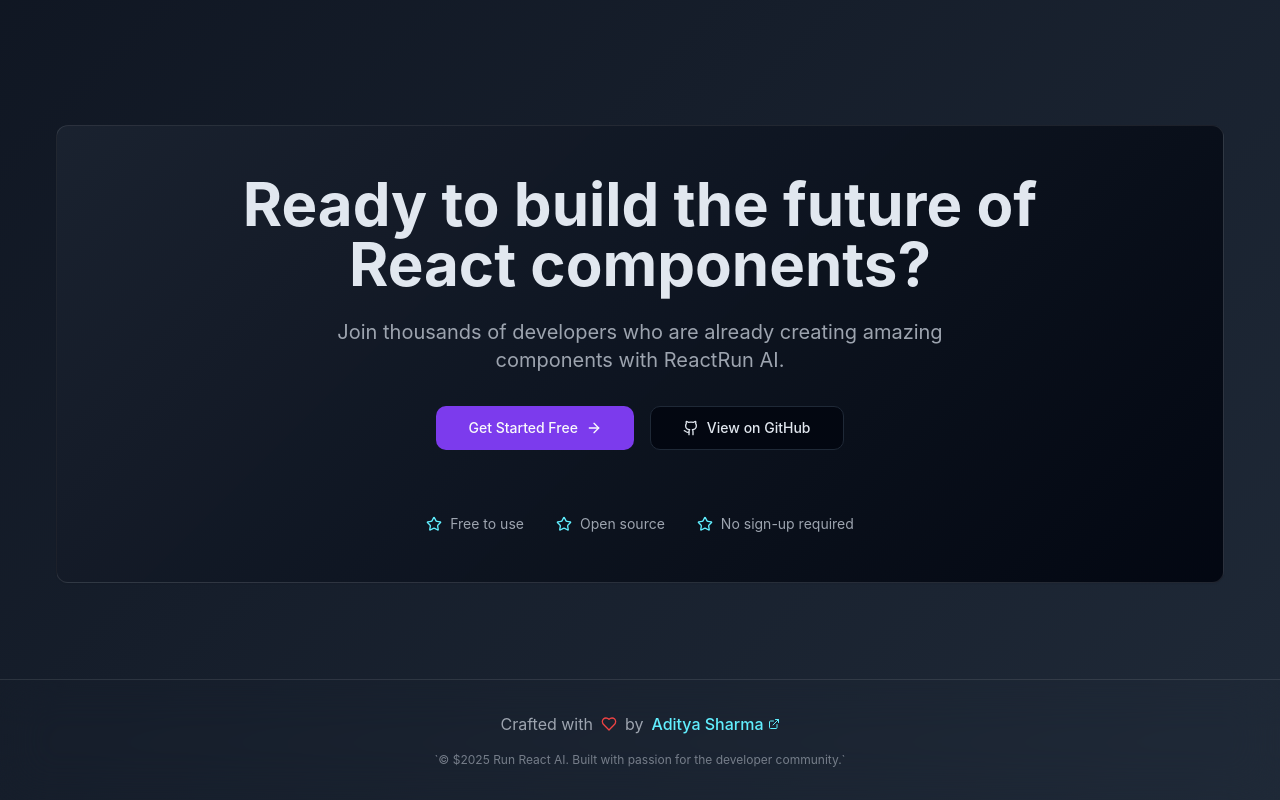
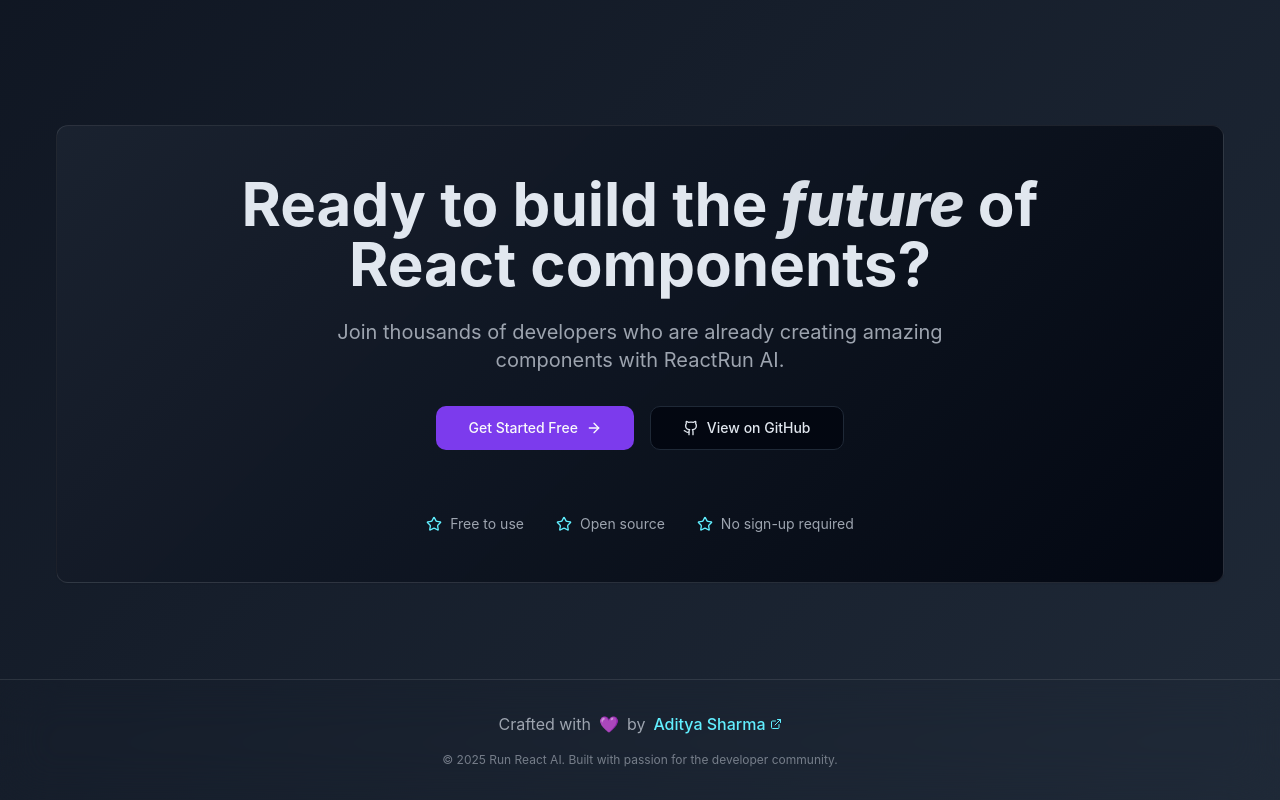
Before and after one commit to Adi4512/runable-on-steroid, a React (Vite) app: page / in a window 1280 px wide. Shown: the part 1779-2579 px from the top of the page. Built offline with nearby package versions, Linux system fonts and the light colour scheme.

Commit message:
Update README and component styles: replaced image source in README, enhanced CTA text styling with animation, and simplified footer content.

```diff
--- a/src/components/Cta.tsx
+++ b/src/components/Cta.tsx
@@ -12,7 +12,7 @@ const CTA = () => {
             <div className="space-y-6">
               <h2 className="text-4xl lg:text-6xl font-bold font-inter">
                 Ready to build the
-                <span className="bg-gradient-primary bg-clip-text"> future </span>
+                <span className="bg-gradient-primary bg-clip-text font-extrabold italic animate-pulse hover:scale-105 transition-transform duration-500"> future </span>
                 of React components?
               </h2>
               <p className="text-xl text-muted-foreground max-w-2xl mx-auto">
--- a/src/components/Footer.tsx
+++ b/src/components/Footer.tsx
@@ -11,7 +11,7 @@ const getYear=new Date().getFullYear();
         <div className="flex flex-col items-center justify-center space-y-4">
           <div className="flex items-center gap-2 text-muted-foreground">
             <span>Crafted with</span>
-            <Heart className="w-4 h-4 text-red-500 animate-pulse" />
+            💜
             <span>by</span>
             <a
               href="https://adisharma.dev"
@@ -25,7 +25,7 @@ const getYear=new Date().getFullYear();
           </div>
 
           <div className="text-xs text-muted-foreground/70">
-            `© ${getYear} Run React AI. Built with passion for the developer community.`
+            © {getYear} Run React AI. Built with passion for the developer community.
           </div>
         </div>
       </div>
```
Also changed, not shown: 1 other file (tests, documents, lock files or other folders).
